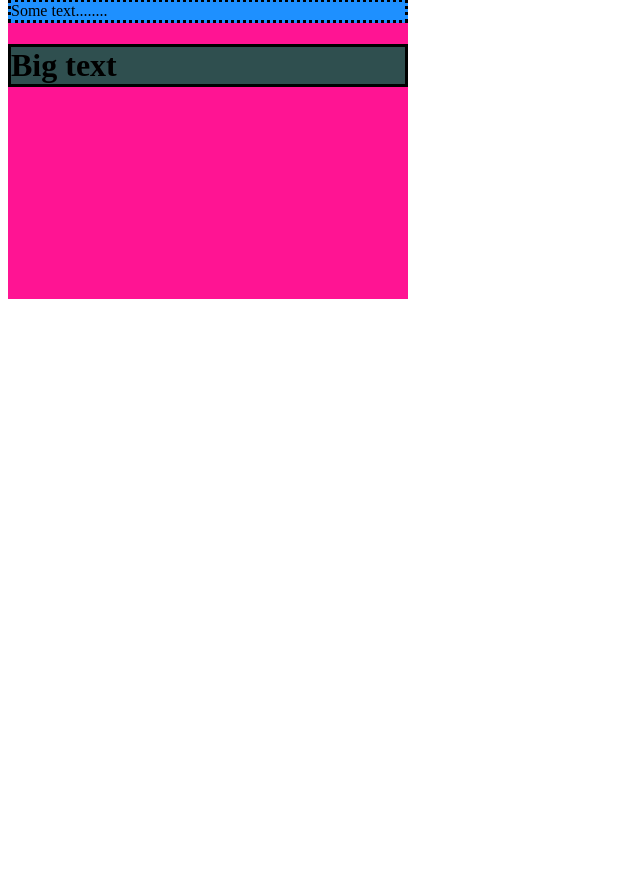
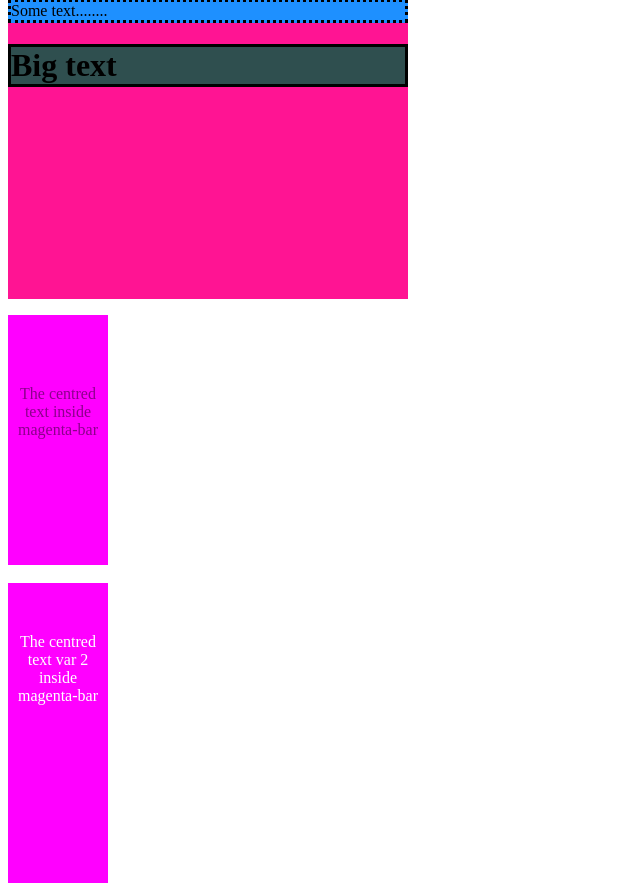
Before and after one commit to tetiana-zhuchenko/shopping-list, a Flask app: page /1 in a window 1280 px wide. Shown: the part 780-1671 px from the top of the page, without its empty margins (0-640 px from the left). Before the commit the page ends 1079 px from the top, so only its background shows below. Run offline with Flask 2, Linux system fonts and the light colour scheme.

Commit message:
To make a bar with: background color: magenta, dimensions 100x250 pixels, # with centered text inside it "Centered Text !!!" using css class (at least 2 classes You need)

```diff
--- a/static/my_style.css
+++ b/static/my_style.css
@@ -19,3 +19,27 @@ h1.blue-text {
 h1.dimmer {
     background-color: darkslategray;
 }
+
+.magenta-bar {
+    background-color: magenta;
+    width: 100px;
+    height: 250px;
+}
+
+p.centred-text {
+    color: darkmagenta;
+    text-align: center;
+    padding: 70% 10%;
+    /*padding-top: 80%;
+    padding-left: 10%;
+    padding-right: 10%;
+    padding-bottom: 80%;*/
+}
+.magenta-bar-v-2 {
+    background-color: magenta;
+    color: white;
+    text-align: center;
+    width: 100px;
+    height: 250px;
+    padding-top: 4%;
+}
--- a/templates/multicolor.html
+++ b/templates/multicolor.html
@@ -16,7 +16,6 @@
 {% endfor %}
 
 
-
 <div style="background-color: aqua; width: 400px; height: 300px"></div>
 <div class="pink-bar">
     <p class="blue-text"> Some text........</p>
@@ -24,7 +23,13 @@
 </div>
 
 
+<div class="magenta-bar">
+    <p class="centred-text">The centred text inside magenta-bar</p>
+</div>
+</br>
 
+
+<div class="magenta-bar-v-2">The centred text var 2 inside magenta-bar</div>
 
 
 </body>
```
